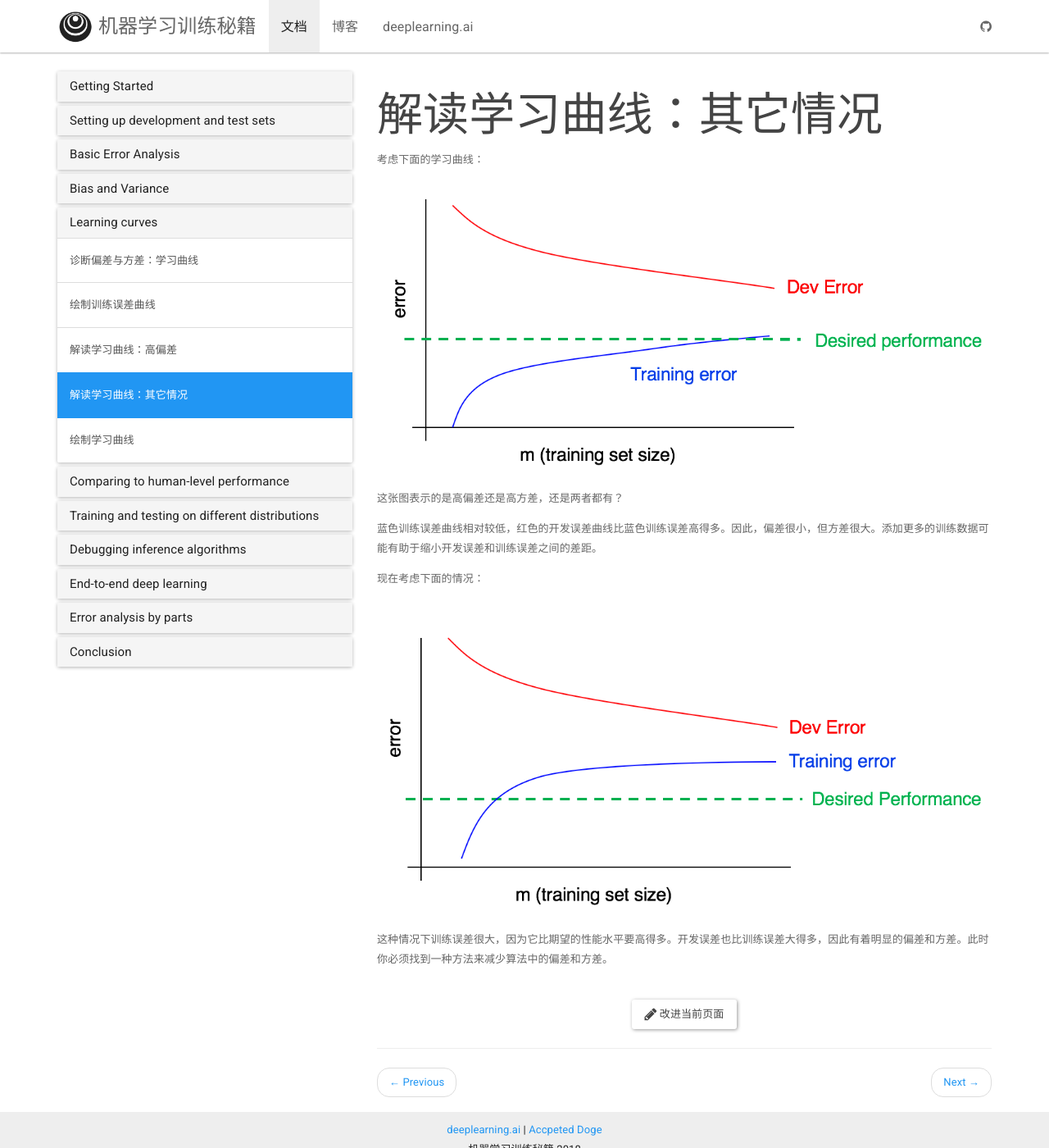
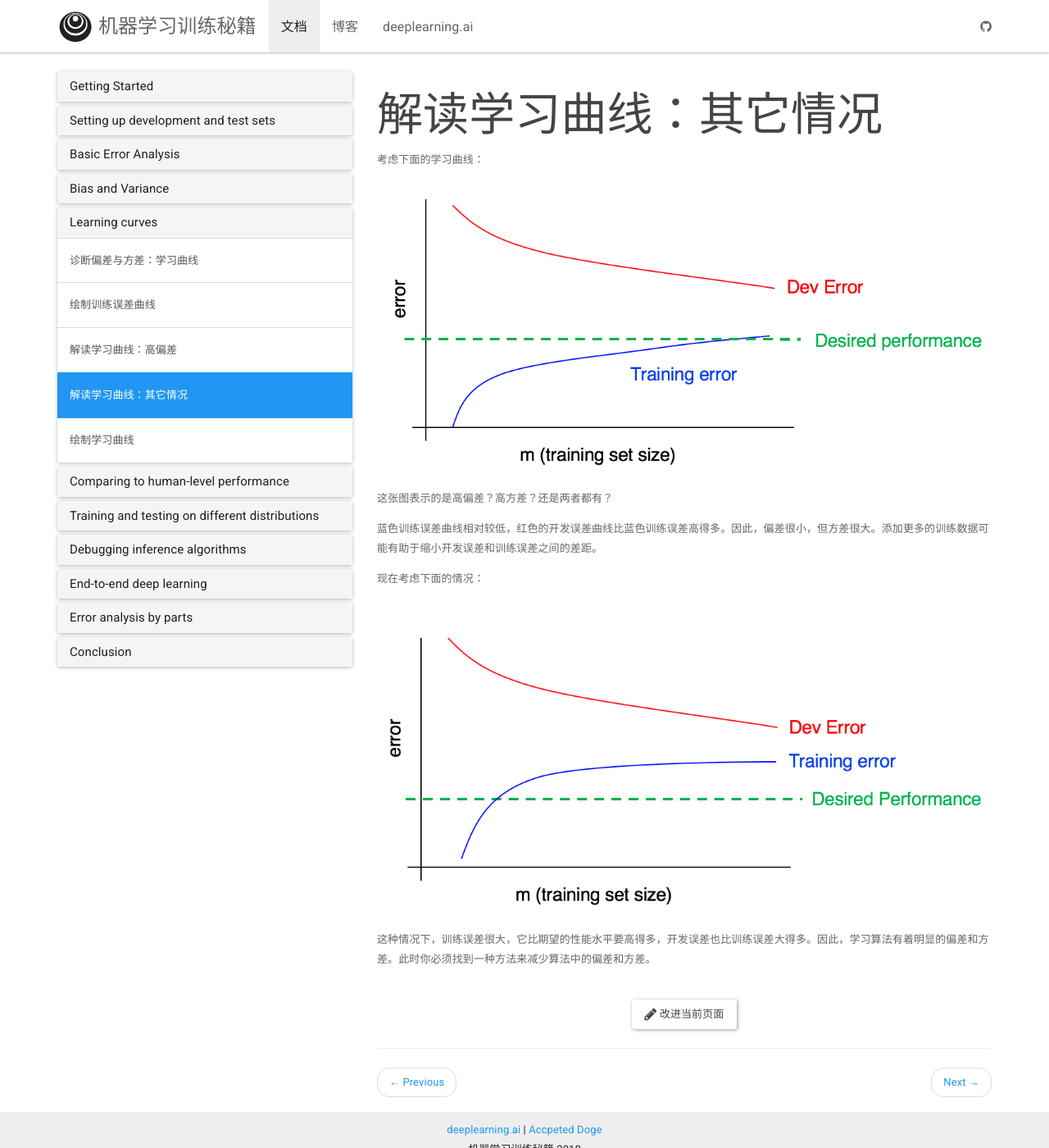
Before and after one commit to deeplearning-ai/machine-learning-yearning-cn, a Jekyll site: the page built from _docs/Learning curves/ch31.md, in a window 1280 px wide and 1400 px high. Shown: the whole window at 82% size. Built offline with Jekyll 4.4.1, drawn with Linux system fonts in a browser that asks for light colours; nearby versions of some CDN libraries.

Commit message:
Update ch31.md (#48)

```diff
--- a/_docs/Learning curves/ch31.md
+++ b/_docs/Learning curves/ch31.md
@@ -7,7 +7,7 @@ permalink: /docs/ch31/
 
 <img src="{{"ch31_01.jpg " | prepend: site.imgurl }}">
 
-这张图表示的是高偏差还是高方差，还是两者都有？
+这张图表示的是高偏差？高方差？还是两者都有？
 
 蓝色训练误差曲线相对较低，红色的开发误差曲线比蓝色训练误差高得多。因此，偏差很小，但方差很大。添加更多的训练数据可能有助于缩小开发误差和训练误差之间的差距。
 
@@ -15,4 +15,4 @@ permalink: /docs/ch31/
 
 <img src="{{"ch31_02.jpg " | prepend: site.imgurl }}">
 
-这种情况下训练误差很大，因为它比期望的性能水平要高得多。开发误差也比训练误差大得多，因此有着明显的偏差和方差。此时你必须找到一种方法来减少算法中的偏差和方差。
+这种情况下，训练误差很大，它比期望的性能水平要高得多，开发误差也比训练误差大得多。因此，学习算法有着明显的偏差和方差。此时你必须找到一种方法来减少算法中的偏差和方差。
```
